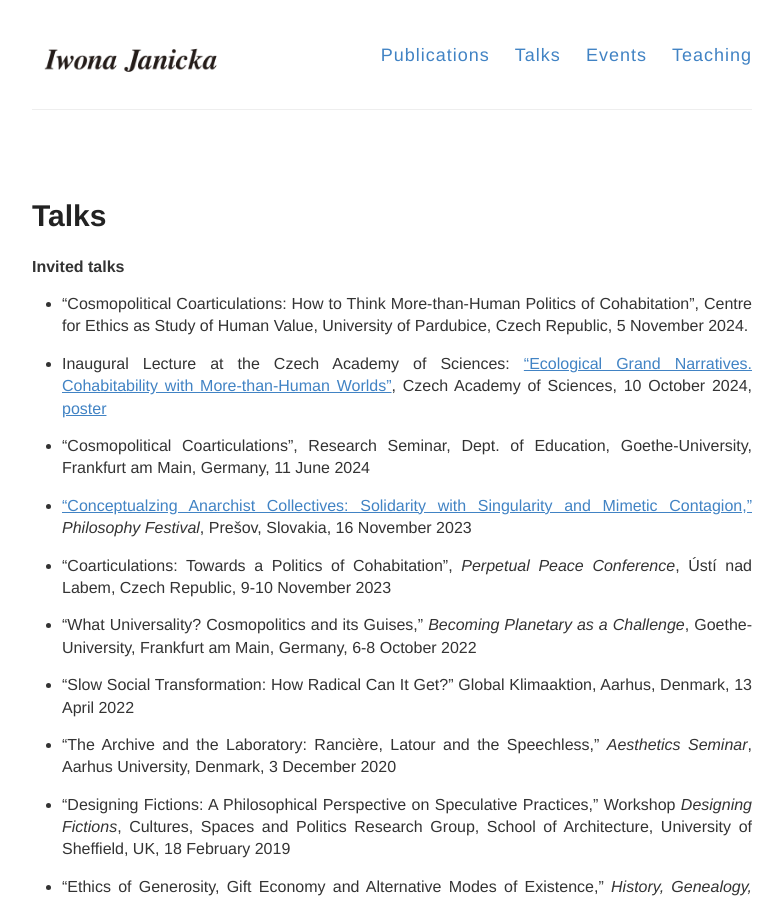
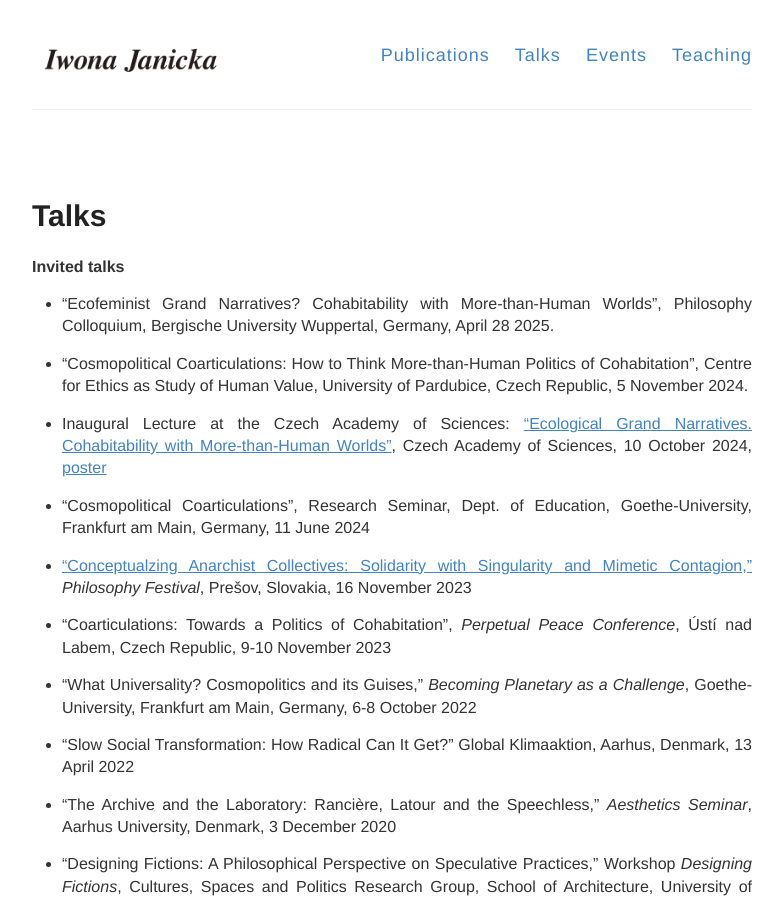
Before and after one commit to IJanicka/IJanicka.github.io, a Jekyll site: the page built from talks.md, in a window 1280 px wide and 900 px high. Shown: the whole window, without its empty margins (248-1031 px from the left). Built offline with Jekyll 4.4.1, drawn with Linux system fonts in a browser that asks for light colours.

Commit message:
Update talks.md

```diff
--- a/talks.md
+++ b/talks.md
@@ -7,6 +7,8 @@ permalink: /talks/
 
 
 **Invited talks**<br>
+
+* “Ecofeminist Grand Narratives? Cohabitability with More-than-Human Worlds”, Philosophy Colloquium, Bergische University Wuppertal, Germany, April 28 2025. <br>
 
 * “Cosmopolitical Coarticulations: How to Think More-than-Human Politics of Cohabitation”, Centre for Ethics as Study of Human Value, University of Pardubice, Czech Republic, 5 November 2024. <br>
 
```
